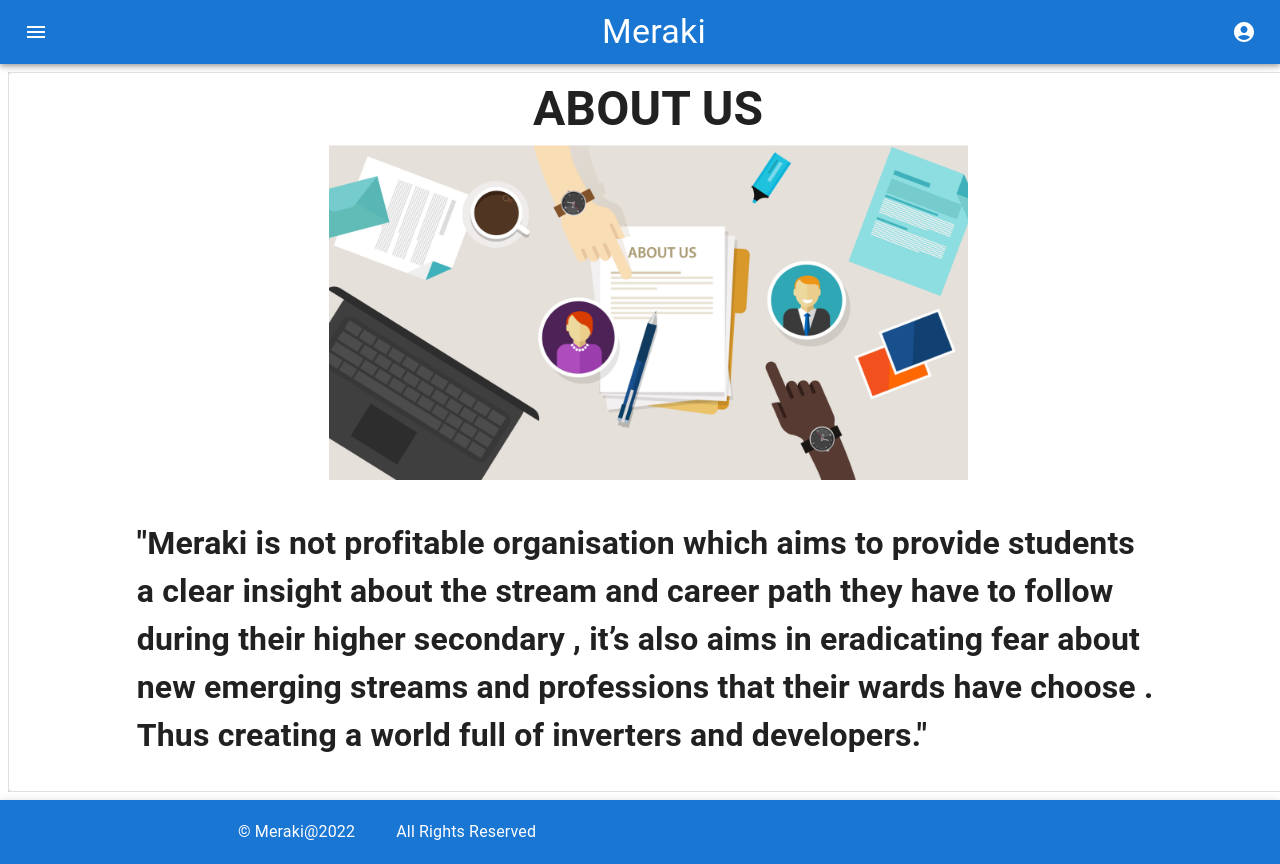
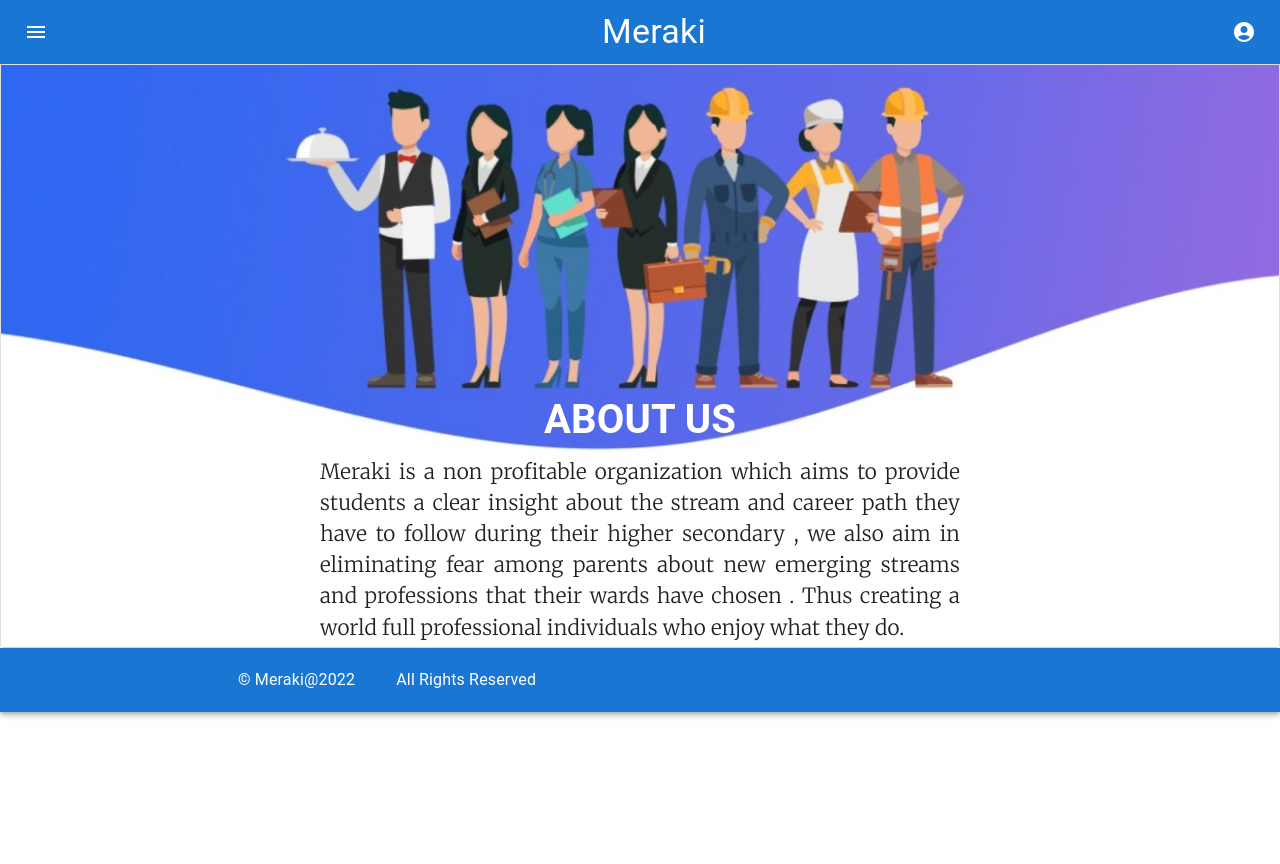
Before and after one commit to kumaresh2001/sih-react, a React (Create React App) app: page /about in a window 1280 px wide. After the commit the page ends 800 px from the top, so only its background shows below. Built offline with nearby package versions, Linux system fonts and the light colour scheme; what react-swipeable-views-utils would draw is missing.

Commit message:
testing 2

```diff
--- a/src/components/Box.js
+++ b/src/components/Box.js
@@ -3,28 +3,24 @@
 import Paper from '@mui/material/Paper';
 import { Typography } from '@mui/material';
 
+
 export default function Variants() {
   return (
     <Box
-      sx={{
 
-          m: 1,
-          width: '100%',
-          height:"90vh",
-          backgroundColor:"#D2D7D3"
-
-      }}
 
     >
 
       <Paper variant="outlined">
         <Typography >
-          <div style={{fontSize:"3rem",fontWeight:"bold",textAlign:"center"}}>ABOUT US</div>
-          <img src={require("../assets/aboutus.png")} style={{width:"50%",marginLeft:"25%"}} />
-          <p style={{alignText:"justify",width:"80%",textJustify:"inter-word",marginLeft:"10%",fontWeight:"bold",fontSize:"2rem"}}>
-            "Meraki is not profitable organisation which aims to provide students a clear  insight about the stream and career path they have to follow during their higher secondary , it’s also aims in eradicating fear about new emerging streams and professions that their wards have choose . Thus creating a world full of inverters and  developers."
+          <div style={{Height:"100%",display:"flex",alignItems:"center",flexDirection:"column",justifyContent:"center"}}>
+
+          <div style={{fontSize:"2.5rem",fontWeight:"bold",textAlign:"center",position:"absolute",zIndex:"10",marginTop:"10%",color:"#fff"}}>ABOUT US</div>
+          <img src={require("../assets/aboutimg.jpeg")} style={{width:"100%",position:"relative", zIndex:"2",height:"60%"}} />
+          <p style={{alignText:"justify",width:"50%",marginTop:"32%",fontWeight:"100",fontSize:"1.3rem",zIndex:"10",fontFamily:"Merriweather",textAlign:"justify",position:"absolute" }}>
+            Meraki is a non profitable organization which aims to provide students a clear  insight about the stream and career path they have to follow during their higher secondary , we also aim in eliminating  fear among parents about new emerging streams and professions that their wards have chosen . Thus creating a world full professional individuals who enjoy what they do.
           </p>
-
+          </div>
           </Typography>
       </Paper>
 
--- a/src/index.css
+++ b/src/index.css
@@ -1,3 +1,7 @@
+
+@import url('https://fonts.googleapis.com/css2?family=Merriweather:ital,wght@0,300;0,400;0,900;1,400&display=swap');
+
+
 body {
   margin: 0;
   font-family: -apple-system, BlinkMacSystemFont, 'Segoe UI', 'Roboto', 'Oxygen',
```
Also changed, not shown: src/assets/aboutimg.jpeg (added).
